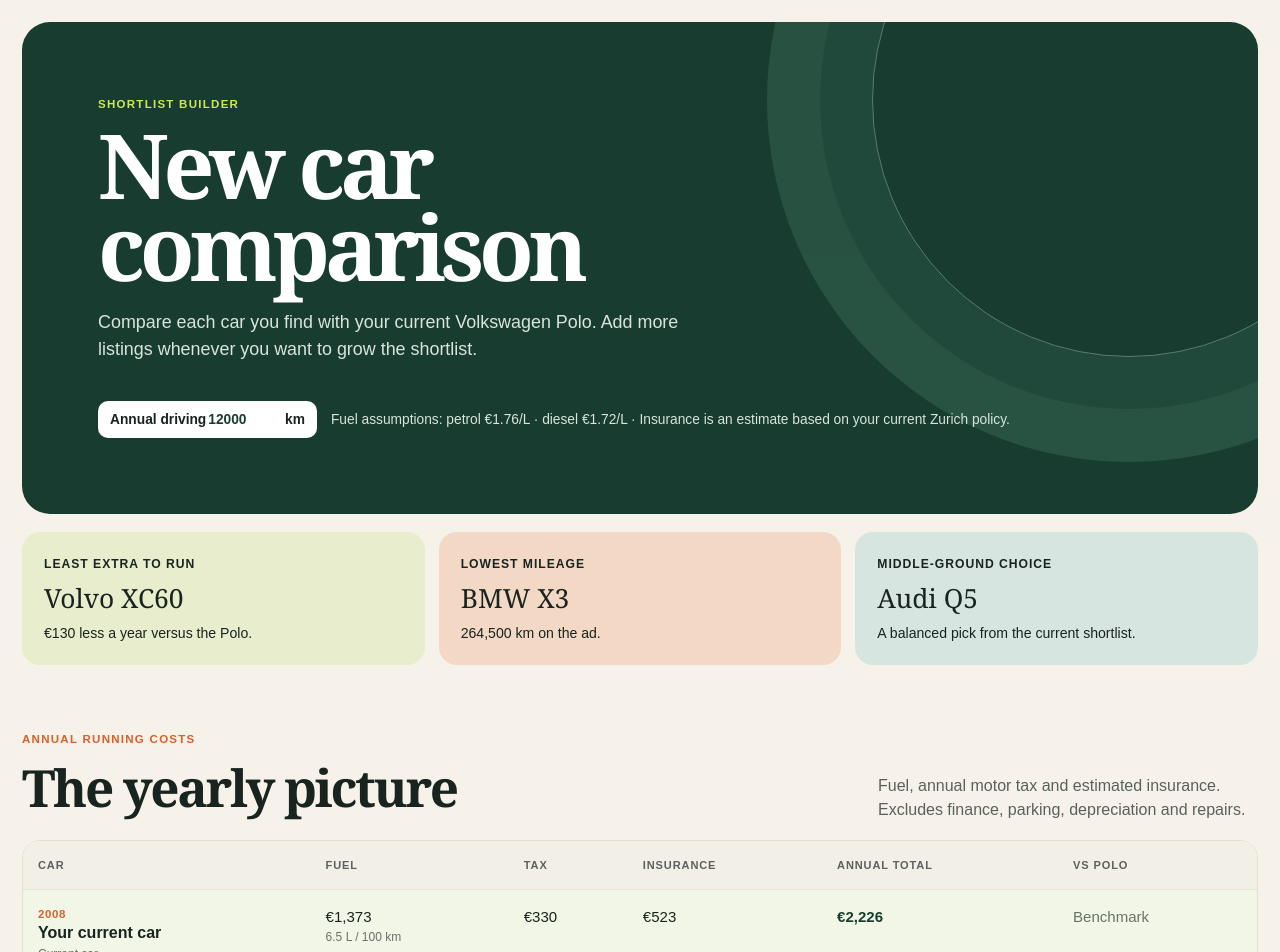
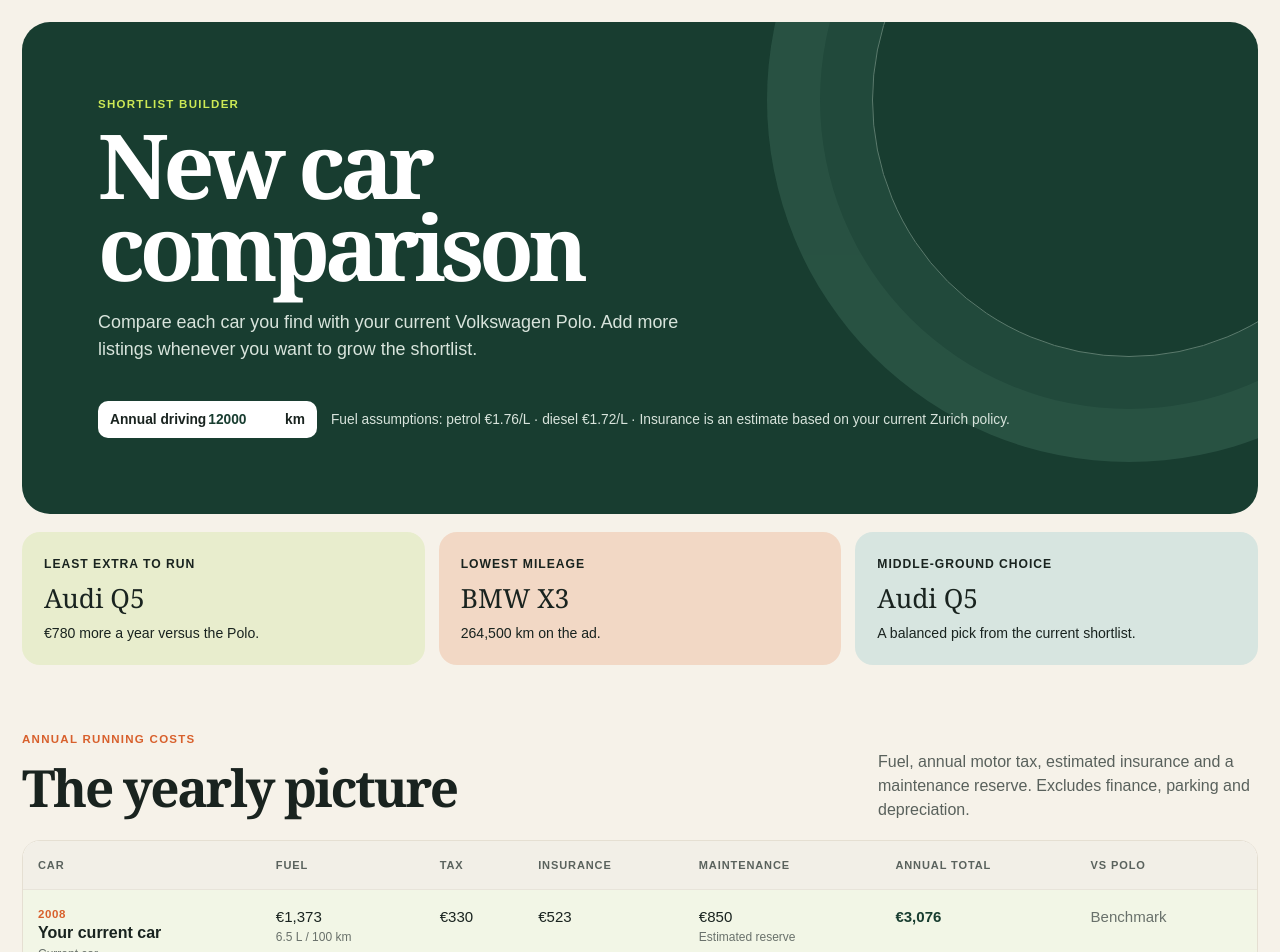
Before and after one commit to crowlede/car-comparison-site, a React (Vite) app: page / in a window 1280 px wide. Shown: the top 952 px of the page. Built offline with nearby package versions, Linux system fonts and the light colour scheme.

Commit message:
Restore maintenance cost estimates

```diff
--- a/app/globals.css
+++ b/app/globals.css
@@ -14,7 +14,7 @@
 button { border:1px solid #afc8bb; background:transparent; color:#fff; padding:11px 14px; border-radius:10px; cursor:pointer; font-weight:700; } button.active { background:var(--lime); color:var(--moss); border-color:var(--lime); }
 .top-picks { display:grid; grid-template-columns:repeat(3,1fr); gap:14px; margin:18px 0 68px; }.top-picks article { background:#e8edcd; padding:22px; border-radius:18px; }.top-picks article:nth-child(2) { background:#f2d8c5; }.top-picks article:nth-child(3) { background:#d7e5e0; }.top-picks span { font-size:.76rem; font-weight:bold; text-transform:uppercase; letter-spacing:.08em; }.top-picks strong { display:block; font:1.65rem Georgia,serif; margin:8px 0; }.top-picks p { margin:0; font-size:.88rem; line-height:1.4; }
 .comparison { margin-bottom:44px; }.section-heading { display:flex; justify-content:space-between; gap:30px; align-items:end; margin-bottom:18px; }.section-heading h2,.method h2 { font-size:clamp(2rem,4vw,3.3rem); margin:7px 0 0; letter-spacing:-.045em; }.section-heading p { max-width:380px; line-height:1.5; color:#59615c; margin:0; }
-.table-wrap { background:#fff; border:1px solid var(--sand); overflow:auto; border-radius:18px; } table { width:100%; border-collapse:collapse; min-width:920px; } th,td { padding:18px 15px; border-bottom:1px solid #e8e4da; text-align:left; font-size:.94rem; vertical-align:top; } thead th { background:#f2efe7; color:#5a625d; text-transform:uppercase; letter-spacing:.08em; font-size:.69rem; } tbody tr:last-child>* { border-bottom:0; } tbody tr.baseline { background:#f2f6e6; } tbody th { font-size:1rem; font-weight:800; }.car-year { color:var(--orange); display:block; font-size:.72rem; letter-spacing:.05em; margin-bottom:4px; } small { display:block; color:#69716b; margin-top:5px; font-size:.75rem; font-weight:normal; }.total { font-weight:800; color:var(--moss); }.difference { color:var(--orange); font-weight:800; }.muted { color:#69716b; }
+.table-wrap { background:#fff; border:1px solid var(--sand); overflow:auto; border-radius:18px; } table { width:100%; border-collapse:collapse; min-width:1050px; } th,td { padding:18px 15px; border-bottom:1px solid #e8e4da; text-align:left; font-size:.94rem; vertical-align:top; } thead th { background:#f2efe7; color:#5a625d; text-transform:uppercase; letter-spacing:.08em; font-size:.69rem; } tbody tr:last-child>* { border-bottom:0; } tbody tr.baseline { background:#f2f6e6; } tbody th { font-size:1rem; font-weight:800; }.car-year { color:var(--orange); display:block; font-size:.72rem; letter-spacing:.05em; margin-bottom:4px; } small { display:block; color:#69716b; margin-top:5px; font-size:.75rem; font-weight:normal; }.total { font-weight:800; color:var(--moss); }.difference { color:var(--orange); font-weight:800; }.muted { color:#69716b; }
 .cards { display:grid; grid-template-columns:repeat(3,1fr); gap:16px; margin:40px 0 72px; }.car-card { background:#fff; padding:24px; border-radius:16px; border:1px solid var(--sand); }.car-card-top { display:flex; justify-content:space-between; font-size:.82rem; color:#68716b; }.car-card-top strong { color:var(--moss); font-size:1rem; }.car-card h3 { font-size:1.8rem; letter-spacing:-.04em; margin:22px 0 7px; }.mileage { color:#526259; font-weight:700; font-size:.9rem; }.car-card>p:not(.mileage) { line-height:1.5; min-height:68px; }.watch { background:#f6f1e7; border-left:3px solid var(--orange); padding:12px; line-height:1.45; font-size:.84rem; }
 .method { background:#222b26; color:#f3f1e8; padding:45px clamp(25px,5vw,64px); border-radius:20px; margin-bottom:30px; }.method h2 { max-width:700px; margin:8px 0 20px; }.method p { max-width:780px; color:#ccd4cd; line-height:1.55; }
 @media (max-width:700px) { main { padding:12px; }.hero { border-radius:18px; }.hero:after { display:none; }.top-picks,.cards { grid-template-columns:1fr; }.section-heading { display:block; }.section-heading p { margin-top:14px; }.assumption-bar { align-items:stretch; }.assumption-bar span { width:100%; } }
--- a/app/page.tsx
+++ b/app/page.tsx
@@ -12,6 +12,7 @@
   insurance: [number, number];
   economy: number;
   fuel: "Petrol" | "Diesel";
+  maintenance: [number, number];
   baseline?: boolean;
 };
 
@@ -26,6 +27,7 @@
     insurance: [523, 523],
     economy: 6.5,
     fuel: "Petrol",
+    maintenance: [650, 1050],
     baseline: true,
   },
   {
@@ -38,6 +40,7 @@
     insurance: [600, 750],
     economy: 6.7,
     fuel: "Diesel",
+    maintenance: [1300, 2300],
   },
   {
     name: "Audi Q5 2.0 TDI",
@@ -49,6 +52,7 @@
     insurance: [550, 700],
     economy: 6.3,
     fuel: "Diesel",
+    maintenance: [1200, 2100],
   },
   {
     name: "Volvo XC60 2.0D",
@@ -60,6 +64,7 @@
     insurance: [500, 650],
     economy: 6.4,
     fuel: "Diesel",
+    maintenance: [1400, 2500],
   },
 ];
 
@@ -73,7 +78,8 @@
     const fuelPrice = car.fuel === "Diesel" ? 1.72 : 1.76;
     const fuelCost = (annualKm / 100) * car.economy * fuelPrice;
     const insurance = (car.insurance[0] + car.insurance[1]) / 2;
-    return { ...car, fuelCost, insurance, total: fuelCost + insurance + car.tax };
+    const maintenance = (car.maintenance[0] + car.maintenance[1]) / 2;
+    return { ...car, fuelCost, insurance, maintenance, total: fuelCost + insurance + maintenance + car.tax };
   }), [annualKm]);
   const current = rows[0];
   const candidates = rows.slice(1);
@@ -107,15 +113,16 @@
       </section>
 
       <section className="comparison">
-        <div className="section-heading"><div><div className="eyebrow">Annual running costs</div><h2>The yearly picture</h2></div><p>Fuel, annual motor tax and estimated insurance. Excludes finance, parking, depreciation and repairs.</p></div>
+        <div className="section-heading"><div><div className="eyebrow">Annual running costs</div><h2>The yearly picture</h2></div><p>Fuel, annual motor tax, estimated insurance and a maintenance reserve. Excludes finance, parking and depreciation.</p></div>
         <div className="table-wrap">
           <table>
-            <thead><tr><th>Car</th><th>Fuel</th><th>Tax</th><th>Insurance</th><th>Annual total</th><th>vs Polo</th></tr></thead>
+            <thead><tr><th>Car</th><th>Fuel</th><th>Tax</th><th>Insurance</th><th>Maintenance</th><th>Annual total</th><th>vs Polo</th></tr></thead>
             <tbody>{rows.map((car) => <tr key={car.name} className={car.baseline ? "baseline" : ""}>
               <th scope="row"><span className="car-year">{car.year}</span>{car.short}<small>{car.mileage}</small></th>
               <td>{euro(car.fuelCost)}<small>{car.economy.toFixed(1)} L / 100 km</small></td>
               <td>{euro(car.tax)}</td>
               <td>{car.insurance[0] === car.insurance[1] ? euro(car.insurance) : `${euro(car.insurance[0])}–${euro(car.insurance[1])}`}</td>
+              <td>{euro(car.maintenance)}<small>Estimated reserve</small></td>
               <td className="total">{euro(car.total)}</td>
               <td className={car.baseline ? "muted" : "difference"}>{car.baseline ? "Benchmark" : costDifference(car)}</td>
             </tr>)}</tbody>
```
Also changed, not shown: 1 other file (tests, documents, lock files or other folders).
